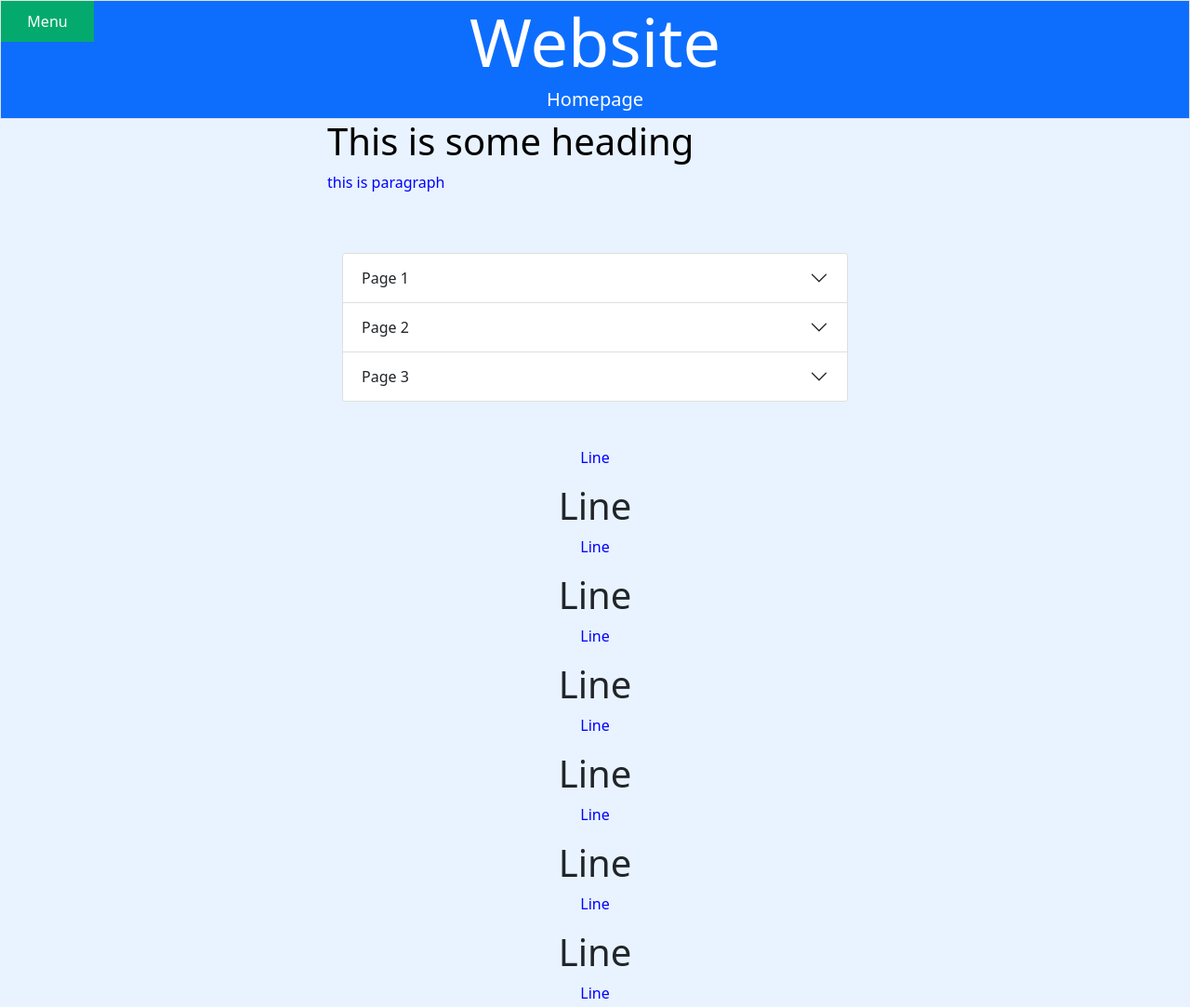
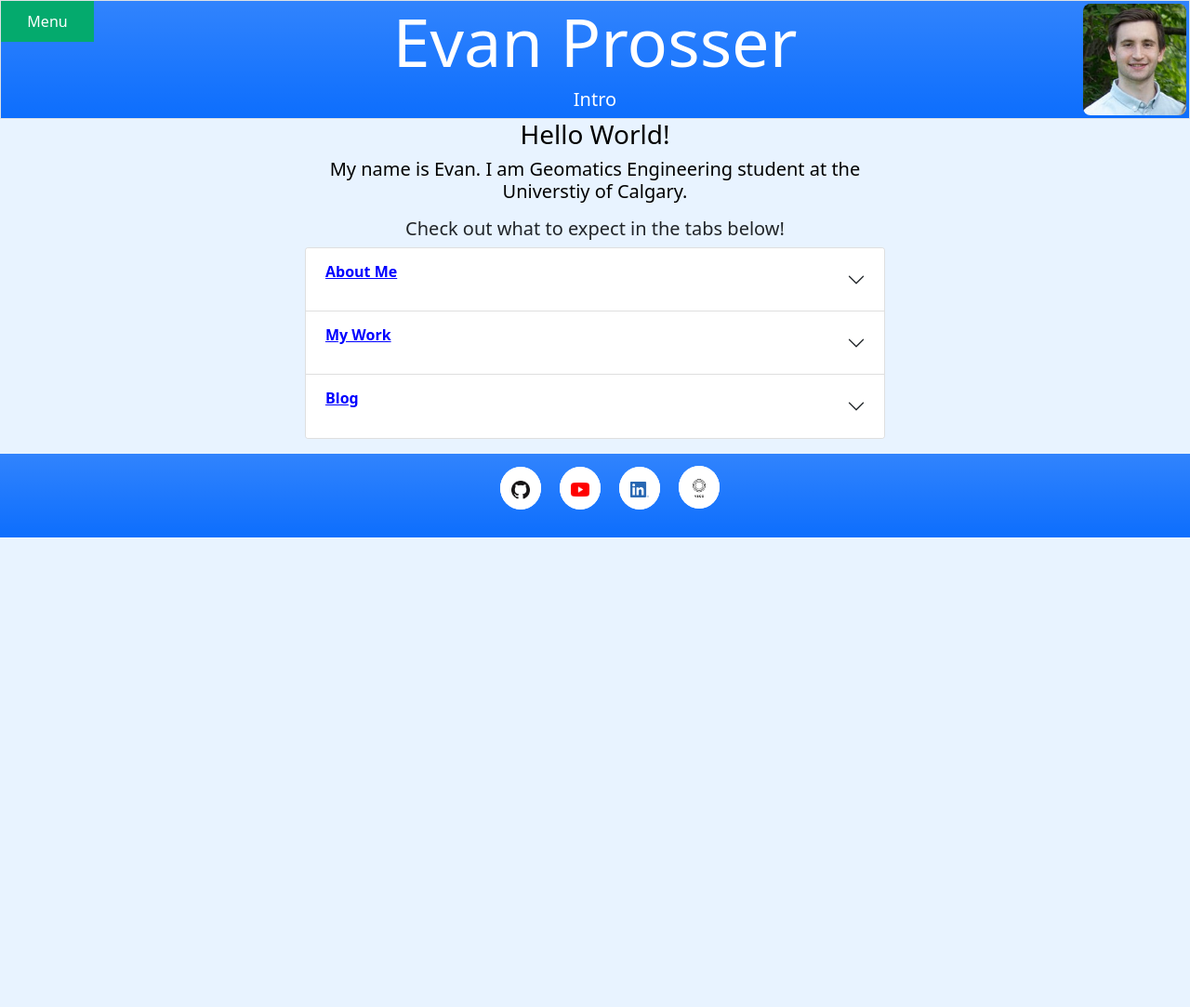
Before and after one commit to e-prosser/project0, a plain HTML site: page index.html in a window 1280 px wide. Shown: the top 1083 px of the page at 93% size. After the commit the page ends 800 px from the top, so only its background shows below. Drawn offline with nearby package versions, Linux system fonts and the light colour scheme.

Commit message:
Structure Complete, need to add content

```diff
--- a/index.html
+++ b/index.html
@@ -1,7 +1,7 @@
 <!DOCTYPE html>
 <html lang="en">
     <head>
-        <title>Main Page</title>
+        <title>Home</title>
         <link href="https://cdn.jsdelivr.net/npm/bootstrap@5.1.3/dist/css/bootstrap.min.css" rel="stylesheet">
         <meta name="viewport" content="width=device-width, initial-scale=1">
         <meta charset="utf-8">
@@ -10,17 +10,17 @@
     </head>
     <body>
       <!-- Webpage heading -->
-      <div class="col-xl-12 border bg-primary text-white">
-          <h1 class ="display-2 text-center">Website</h1>
-          <h5 class ="text-center">Homepage</h5>
+      <div class="col-xl-12 border bg-primary bg-gradient text-white">
+          <h1 class ="display-2 text-center">Evan Prosser</h1>
+          <h5 class ="text-center">Intro</h5>
 
           <!-- Dropdown menu -->
           <div class="menu">
             <button class="menubtn">Menu</button>
             <div class="menu-content">
-              <a href="page1.html">Page 1</a>
-              <a href="page2.html">Page 2</a>
-              <a href="page3.html">Page 3</a>
+              <a href="page1.html">About Me</a>
+              <a href="page2.html">Projects</a>
+              <a href="page3.html">Blog</a>
             </div>
           </div>
 
@@ -28,78 +28,67 @@
 
 
       <div id = "main-content">
-      <h1> This is some heading </h1>
-      <p> this is paragraph</p>
-    </div>
+        <h3> Hello World! </h3>
+        <h5> My name is Evan. I am Geomatics Engineering student at the Universtiy of Calgary.</h5>
+        <div id = "leftj-pic">
+          <img src="Images/mainHeadshot.jpg" alt="Headshot" class="responsive-img-sm">
+        </div>
+      </div>
 
       <!-- Accordion Summary -->
-      <div class="col-md-6 p-5 mx-auto accordion" id="SummaryAccordion">
+      <div class="col-md-6 p-2 mx-auto accordion" id="SummaryAccordion">
+        <h5> Check out what to expect in the tabs below!<h5>
         <div class="accordion-item">
           <h2 class="accordion-header" id="HeadingOne">
             <button class="accordion-button collapsed" type="button" data-bs-toggle="collapse" data-bs-target="#collapseOne" aria-expanded="false" aria-controls="collapseOne">
-              Page 1
+              <p> <strong> <a href="page1.html">About Me</a></strong> </p>
             </button>
           </h2>
           <div id="collapseOne" class="accordion-collapse collapse" aria-labelledby="HeadingOne" data-bs-parent="#SummaryAccordion">
             <div class="accordion-body">
-            This is the contents of<strong> <a href="page1.html">Page 1</a>:</strong>
+            <p>Here you'll find out a little bit more about me and a brief explination of what Geomatics is.</p>
             </div>
           </div>
         </div>
         <div class="accordion-item">
           <h2 class="accordion-header" id="HeadingTwo">
             <button class="accordion-button collapsed" type="button" data-bs-toggle="collapse" data-bs-target="#collapseTwo" aria-expanded="false" aria-controls="collapseTwo">
-              Page 2
+              <p> <strong> <a href="page2.html">My Work</a></strong> </p>
             </button>
           </h2>
           <div id="collapseTwo" class="accordion-collapse collapse" aria-labelledby="HeadingTwo" data-bs-parent="#SummaryAccordion">
             <div class="accordion-body">
-              This is the contents of<strong> <a href="page2.html">Page 2</a>:</strong>.
+              <p>On this page you find examples of some of the stuff that I've worked on.</p>
             </div>
           </div>
         </div>
         <div class="accordion-item">
           <h2 class="accordion-header" id="HeadingThree">
             <button class="accordion-button collapsed" type="button" data-bs-toggle="collapse" data-bs-target="#collapseThree" aria-expanded="false" aria-controls="collapseThree">
-              Page 3
+              <p> <strong> <a href="page3.html">Blog</a></strong> </p>
             </button>
           </h2>
           <div id="collapseThree" class="accordion-collapse collapse" aria-labelledby="HeadingThree" data-bs-parent="#SummaryAccordion">
             <div class="accordion-body">
-              This is the contents of<strong> <a href="page3.html">Page 3</a>:</strong>
+              <p>This page hosts my blog where I'll post my thoughts or really anything I find interesting.</p>
             </div>
           </div>
         </div>
       </div>
-      <p>Line</p>
-      <h1>Line</h1>
-      <p>Line</p>
-      <h1>Line</h1>
-      <p>Line</p>
-      <h1>Line</h1>
-      <p>Line</p>
-      <h1>Line</h1>
-      <p>Line</p>
-      <h1>Line</h1>
-      <p>Line</p>
-      <h1>Line</h1>
-      <p>Line</p>
-      <h1>Line</h1>
-      <p>Line</p>
-      <h1>Line</h1>
-      <p>Line</p>
-      <h1>Line</h1>
-      <p>Line</p>
-      <h1>Line</h1>
-      <p>Line</p>
-      <h1>Line</h1>
-      <p>Line</p>
-      <h1>Line</h1>
-
-
-
-
-
     </body>
 
+    <!-- Footer -->
+    <footer class="bg-primary bg-gradient text-white">
+      <!-- Grid container -->
+      <div class="container p-4">
+        <ul class="socials">
+           <li><a href="https://github.com/e-prosser/project0"><img alt="github" src="Images/GH_sm.png"></img></a></li>
+           <li><a href="https://www.youtube.com/channel/UCXJmq5ELU3wrZyHNmoz3tGA"><img src="Images/yt_icon.png"></img></a></li>
+           <li><a href="https://www.linkedin.com/in/evan-prosser/"><img src="Images/LI_sm.png"></img></a></li>
+           <li><a href="https://vsco.co/evanprosser8/"><img src="Images/VSCO.png"></img></a></li>
+        </ul>
+
+      </div>
+    </footer>
+
 </html>
--- a/sass/styles1.scss
+++ b/sass/styles1.scss
@@ -1,6 +1,7 @@
 /* ~~~~~~~~~~~~~~~~~~~~~~~~~ General Style  ~~~~~~~~~~~~~~~~~~~~~~~~~*/
 $bg-body: #E8F3FF;
 $primary-color: blue;
+$p-color: black;
 $footer: #AA8439;
 $fonts: Arial, sans-serif;
 
@@ -14,7 +15,10 @@ body {
 
   /* Paragraph colour */
   p {
-    color: $primary-color;
+    color: $p-color;
+    text-align: left;
+    margin-left: 1px;
+    font-size: medium;
   }
   /* Link Colour */
   a {
@@ -24,10 +28,28 @@ body {
 
 
 /* CSS Selector */
+/* Select styling for main written content of page*/
 #main-content {
   color: black;
-  text-align: left;
-  margin-left: 27.5%;
+  text-align: center;
+  display: inline-block;
+  max-width: 50%;
+}
+
+#leftj-pic{
+  position: absolute;
+  right: 4px;
+  top: 4px;
+  display: inline-block;
+
+}
+
+.responsive-img-sm{
+  width: 100%;
+  max-width: 10vw;
+  heigth: auto;
+  max-height: 120px;
+  border-radius: 8px;
 }
 
 #img-grid{
@@ -44,7 +66,7 @@ body {
 
   .column {
     flex: 25%;
-    max-width: 24.5%;
+    max-width: 25%;
     padding: 0 4px;
   }
 
@@ -68,6 +90,7 @@ body {
   }
 
 }
+
 
 /* ~~~~~~~~~~~~~~~~~~~~~~~~~ Table Style  ~~~~~~~~~~~~~~~~~~~~~~~~~*/
 /* Css class */
@@ -121,3 +144,39 @@ $menubtn-colour: #04AA6D;
 .menu-content a:hover {background-color: #ddd;}
 .menu:hover .menu-content {display: block;}
 .menu:hover .menubtn {background-color: #3e8e41;}
+
+/* Acocrdion Styling */
+/* Overide colours when panel is open */
+.accordion-button:not(.collapsed) {
+	background-color: #F0F0F0 !important;
+}
+
+
+/* Footer Stlye */
+.socials{
+    list-style: none;
+    display: flex;
+    align-items: center;
+    justify-content: center;
+}
+
+.socials li{
+    margin: 0 10px;
+}
+
+/* Logo background */
+.socials a{
+    text-decoration: none;
+    color: #fff;
+    border: 1vw solid white;
+    border-radius: 50%;
+    background-color: white;
+}
+
+/* Logos */
+.socials a img{
+    font-size: 1.1rem;
+    width: 4vw;
+    height:auto;
+    max-width: 20px;
+  }
```
Also changed, not shown: page1.html (+23 -7 lines), page2.html (+27 -7 lines), page3.html (+25 -6 lines), Images/GH_sm.png (added), Images/LI_sm.png (added), Images/VSCO.png (added), Images/mainHeadshot.jpg (added), Images/yt_icon.png (added), styles1.css.
